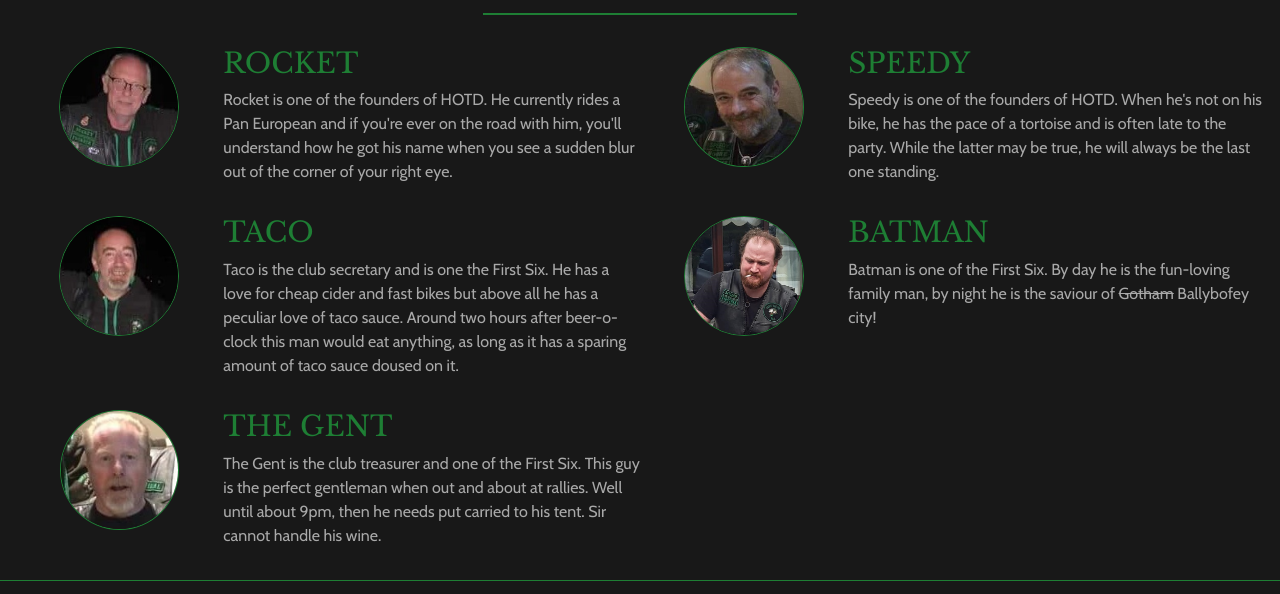
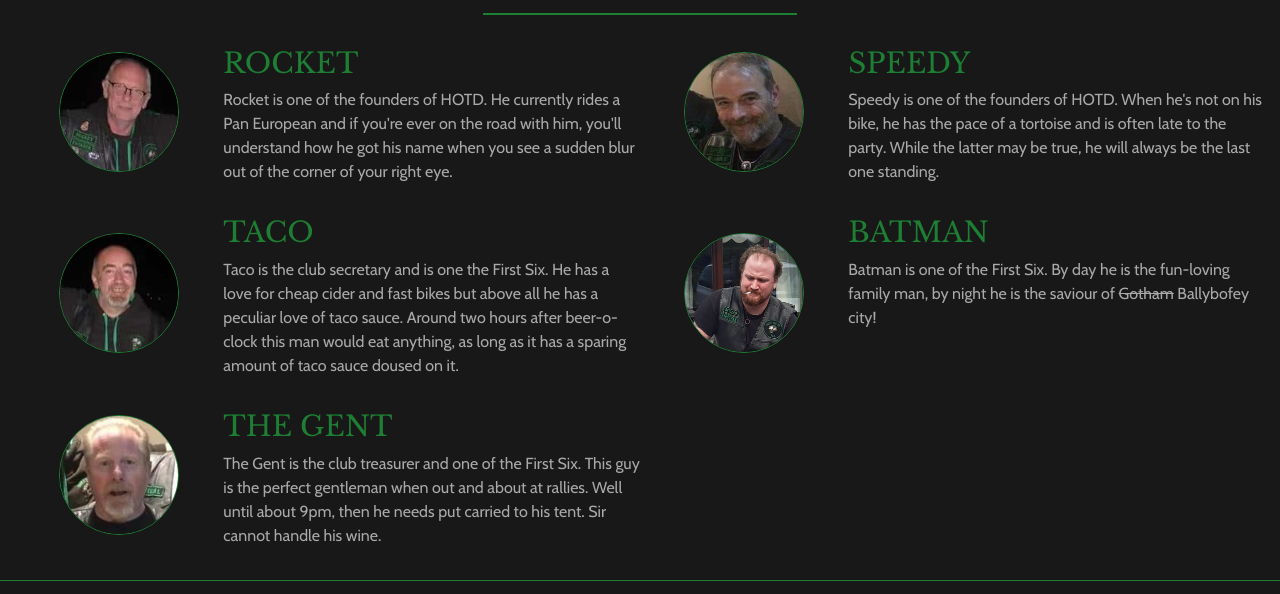
Before and after one commit to Daisy-McG/MilestoneProject-1, a plain HTML site: page about.html in a window 1280 px wide. Shown: the part 588-1182 px from the top of the page. Drawn offline with nearby package versions, Linux system fonts and the light colour scheme.

Commit message:
Removed float left for quote and added margin auto. Changed alignment issues to stop member pics and bios overlapping

```diff
--- a/about.html
+++ b/about.html
@@ -79,7 +79,7 @@
                 <h2 class="text-center">Meet the Members</h2>
                 <hr class="hr-style">
                 <div class="row no-gutters main-text">
-                    <div class="col-sm-4 col-md-2 text-center">
+                    <div class="col-sm-4 col-md-2 member-alignment">
                         <img src="assets/images/members/rocket.jpg" alt="Member: Rocket" class="img-fluid text-center member-pic"/>
                     </div>
                     <div class="col-sm-8 col-md-4">
@@ -87,7 +87,7 @@
                         <p>Rocket is one of the founders of HOTD. He currently rides a Pan European and if you're ever on the road with him,
                         you'll understand how he got his name when you see a sudden blur out of the corner of your right eye.</p>
                     </div>
-                    <div class="col-sm-4 col-md-2 text-center">
+                    <div class="col-sm-4 col-md-2 member-alignment">
                         <img src="assets/images/members/speedy.jpg" alt="Member: Speedy" class="img-fluid member-pic"/>
                     </div>
                     <div class="col-sm-8 col-md-4">
@@ -98,7 +98,7 @@
                 </div>
 
                 <div class="row no-gutters main-text">
-                    <div class="col-sm-4 col-md-2 text-center">
+                    <div class="col-sm-4 col-md-2 member-alignment">
                         <img src="assets/images/members/taco.jpg" alt="Member: Taco" class="img-fluid member-pic"/>
                     </div>
                     <div class="col-sm-8 col-md-4">
@@ -107,7 +107,7 @@
                         he has a peculiar love of taco sauce. Around two hours after beer-o-clock this man would eat anything, as long as
                         it has a sparing amount of taco sauce doused on it.</p>
                     </div>
-                    <div class="col-sm-4 col-md-2 text-center">
+                    <div class="col-sm-4 col-md-2 member-alignment">
                         <img src="assets/images/members/batman.jpg" alt="Member: Batman" class="img-fluid member-pic"/>
                     </div>
                     <div class="col-sm-8 col-md-4">
@@ -117,7 +117,7 @@
                     </div>
                 </div>
                 <div class="row no-gutters main-text">
-                    <div class="col-sm-2 text-center">
+                    <div class="col-sm-2 member-alignment">
                         <img src="assets/images/members/the-gent.jpg" alt="Member: The Gent" class="img-fluid member-pic "/>
                     </div>
                     <div class="col-sm-4 ">
--- a/assets/css/style.css
+++ b/assets/css/style.css
@@ -84,7 +84,7 @@ header {
 .moto-quote {
     font-size: 1rem;
     max-width: 50%;
-    float: right;
+    margin-left: auto;
 }
 
 /*---- Home ----*/
@@ -101,9 +101,15 @@ header {
 .member-pic {
     border-radius: 50%;
     border: 1px solid #1e7e34;
-    margin: 1rem;
+    margin: 0 auto;
     height: 7.5rem;
-    max-width: 7.5rem;
+    width: 7.5rem;
+}
+
+.member-alignment {
+    align-items: center;
+    display: flex;
+    padding-bottom: 8px;
 }
 
 /*---- Events Page ----*/
@@ -124,7 +130,9 @@ header {
 }
 
 #frame-yt {
-    margin: 1rem;
+    margin-top: 1rem;
+    width: 560px;
+    height: 315px;
 }
 
 /*---- Gallery Page ----*/
```
Also changed, not shown: events.html (+6 -3 lines).
